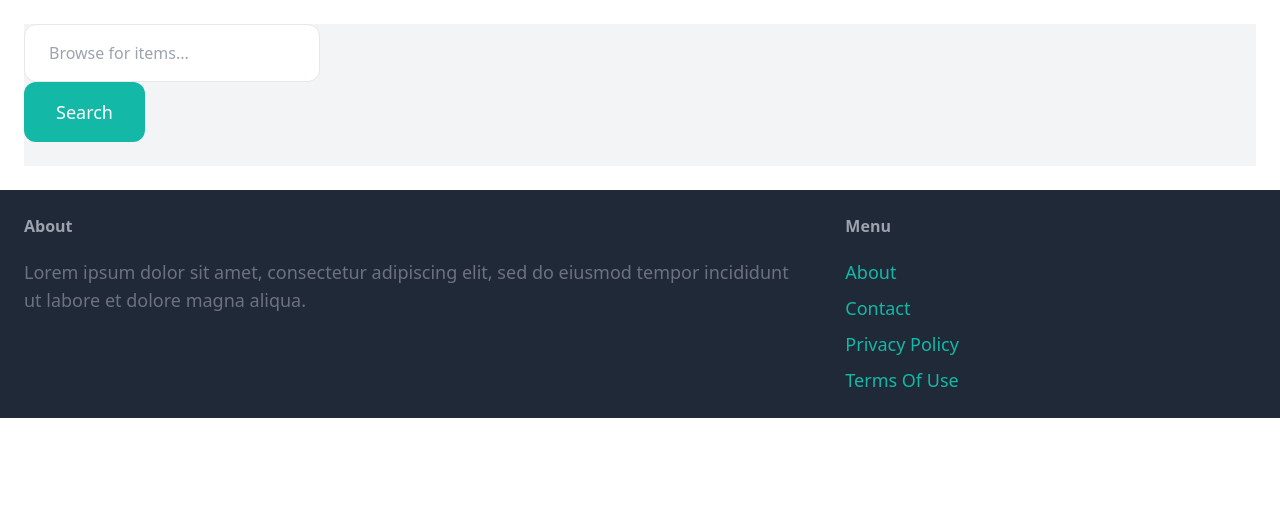
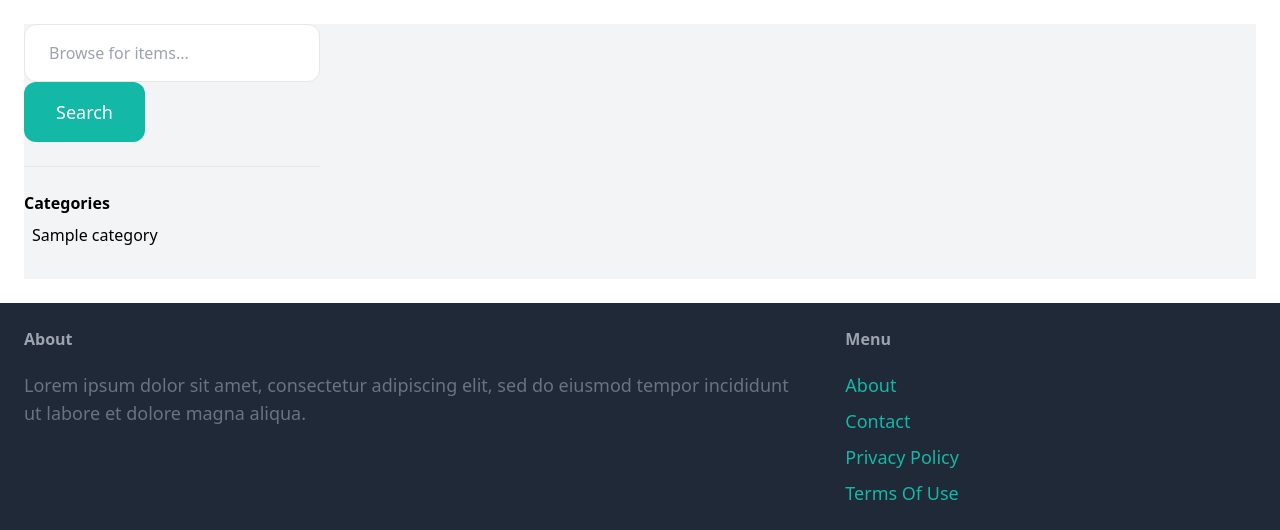
Before and after one commit to dawmro/flea_market, a Django app: page /items/ in a window 1280 px wide. Shown: the part 77-607 px from the top of the page. Run offline with Django 4.2, Linux system fonts and the light colour scheme; tables that the repository leaves empty hold one stand-in row (values such as "Sample post"); some libraries are stand-ins or nearby versions.

Commit message:
add search by category filter

```diff
--- a/flea_market/item/templates/item/items.html
+++ b/flea_market/item/templates/item/items.html
@@ -10,6 +10,19 @@
 
                 <button class="'mt-2 py-4 px-8 text-lg bg-teal-500 text-white rounded-xl">Search</button>
             </form>
+
+            <hr class="my-6">
+
+            <p class="font-semibold">Categories</p>
+
+            <ul>
+                {% for category in categories %}
+                    <li class="py-2 px-2 rounded-xl{% if category.id == category_id %} bg-gray-300 {% endif %}">
+                        <a href="{% url 'item:items' %}?query={{ query }}&category={{ category.id }}">{{ category.name }}</a>
+                    </li>
+                {% endfor %}
+            </ul>
+
         </div>
 
         <div class="col-span-3">
--- a/flea_market/item/views.py
+++ b/flea_market/item/views.py
@@ -2,7 +2,7 @@ from django.shortcuts import render, get_object_or_404, redirect
 from django.contrib.auth.decorators import login_required
 from django.db.models import Q
 
-from .models import Item
+from .models import Item, Category
 from .forms import NewItemForm, EditItemForm
 
 
@@ -92,8 +92,15 @@ def edit_item(request, pk):
 def items(request):
     # get user query from page
     query = request.GET.get('query', '')
+    category_id = request.GET.get('category', 0)
     # get all items that are not sold
     items = Item.objects.filter(is_sold=False)
+
+    categories = Category.objects.all()
+
+    if category_id:
+        # select items only from given category
+        items = items.filter(category_id=category_id)
 
     if query != '':
         # filter items whose name includes the query or description includes the query
@@ -102,5 +109,7 @@ def items(request):
     context = {
         'items': items,
         'query': query,
+        'categories': categories,
+        'category_id': int(category_id),
     }
     return render(request, 'item/items.html', context)
```
